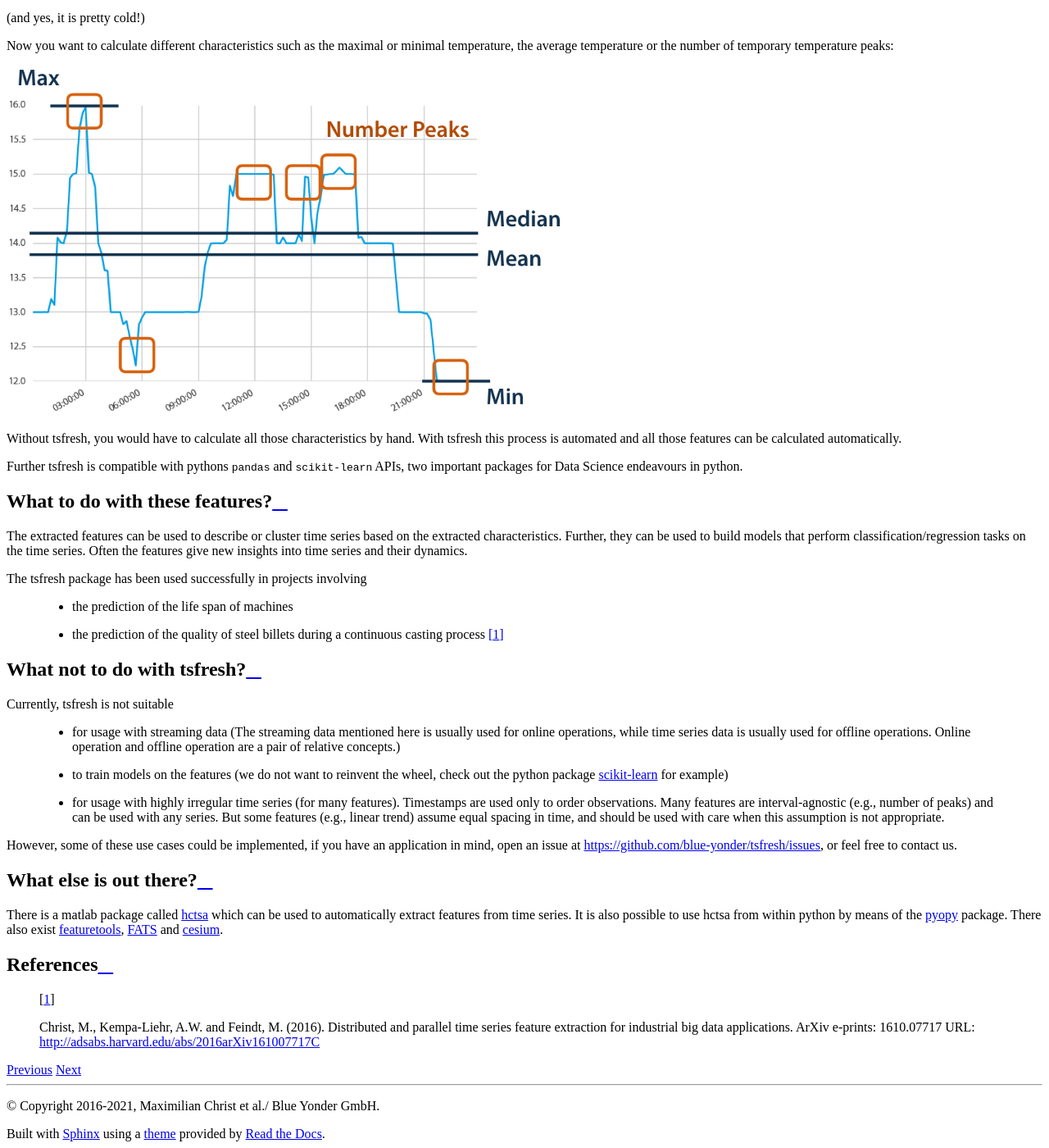
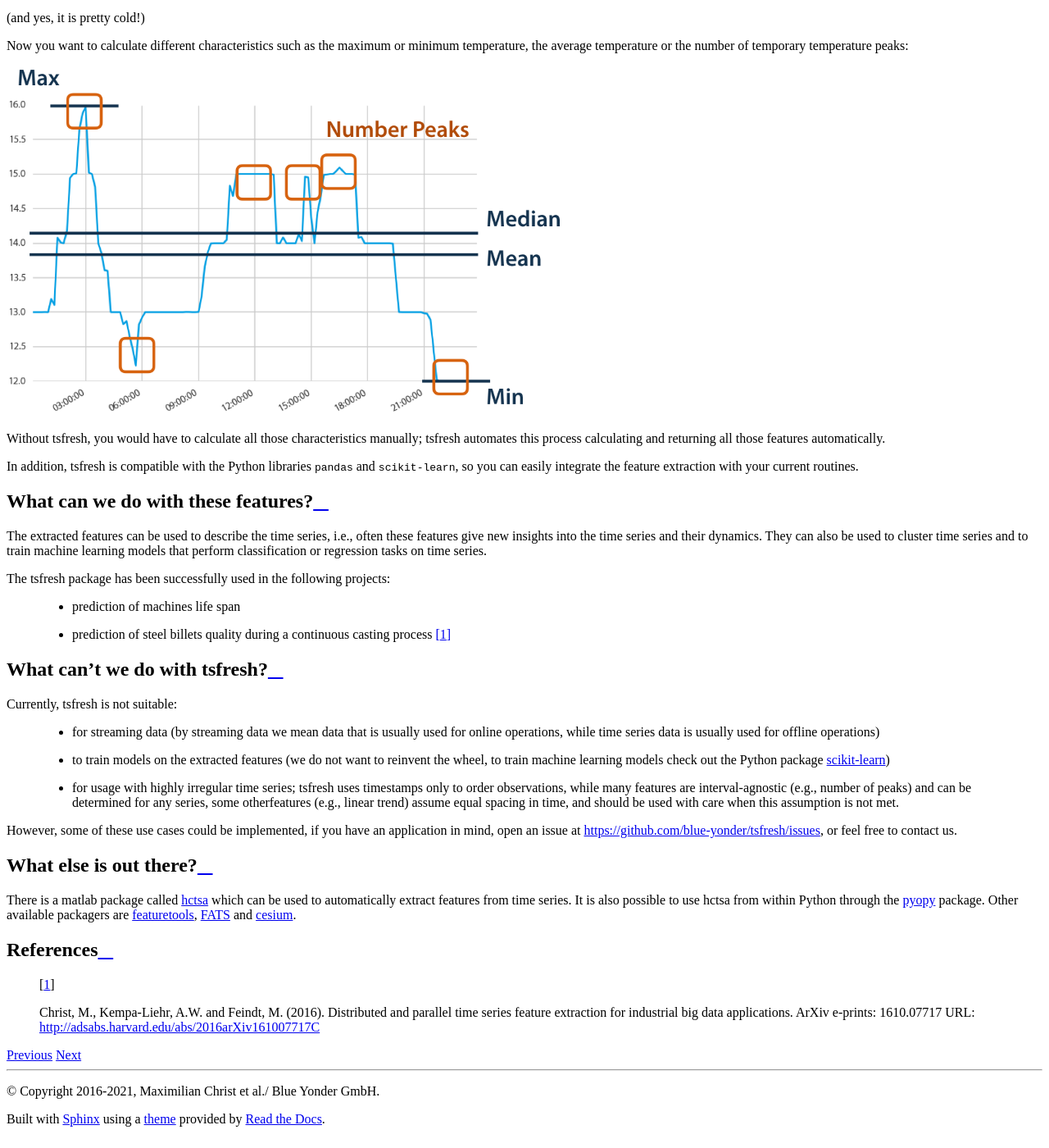
Before and after one commit to blue-yonder/tsfresh, a Sphinx documentation site: the page built from docs/text/introduction.rst, in a window 1280 px wide and 1400 px high, scrolled down 1137 px. Shown: the whole window at 82% size. Built offline with Sphinx 7.4.7 and the Read the Docs theme 2.0.0, drawn with Linux system fonts in a browser that asks for light colours; formulas are drawn with MathJax 3; the version number could not be read and is left out; some of the changed text lies outside the part shown.

Commit message:
changes wording to introduction

```diff
--- a/docs/text/introduction.rst
+++ b/docs/text/introduction.rst
@@ -1,10 +1,10 @@
 Introduction
 ============
 
-Why do you need such a module?
-------------------------------
+Why tsfresh?
+------------
 
-tsfresh is used to to extract characteristics from time series. Let's assume you recorded the ambient temperature around
+tsfresh is used to to extract characteristics from time series. Let's assume you recorded the room temperature around
 your computer over one day as the following time series:
 
 .. image:: ../images/introduction_ts_exa.png
@@ -14,7 +14,7 @@ your computer over one day as the following time series:
 
 (and yes, it is pretty cold!)
 
-Now you want to calculate different characteristics such as the maximal or minimal temperature, the average temperature
+Now you want to calculate different characteristics such as the maximum or minimum temperature, the average temperature
 or the number of temporary temperature peaks:
 
 .. image:: ../images/introduction_ts_exa_features.png
@@ -22,33 +22,33 @@ or the number of temporary temperature peaks:
    :alt: some characteristics of the time series
    :align: center
 
-Without tsfresh, you would have to calculate all those characteristics by hand. With tsfresh this process is automated
-and all those features can be calculated automatically.
+Without tsfresh, you would have to calculate all those characteristics manually; tsfresh automates this process
+calculating and returning all those features automatically.
 
-Further tsfresh is compatible with pythons :mod:`pandas` and :mod:`scikit-learn` APIs, two important packages for Data
-Science endeavours in python.
+In addition, tsfresh is compatible with the Python libraries :mod:`pandas` and :mod:`scikit-learn`, so you can easily
+integrate the feature extraction with your current routines.
 
-What to do with these features?
--------------------------------
+What can we do with these features?
+-----------------------------------
 
-The extracted features can be used to describe or cluster time series based on the extracted characteristics.
-Further, they can be used to build models that perform classification/regression tasks on the time series.
-Often the features give new insights into time series and their dynamics.
+The extracted features can be used to describe the time series, i.e., often these features give new insights into the
+time series and their dynamics. They can also be used to cluster time series and to train machine learning models that
+perform classification or regression tasks on time series.
 
-The tsfresh package has been used successfully in projects involving
+The tsfresh package has been successfully used in the following projects:
 
-    * the prediction of the life span of machines
-    * the prediction of the quality of steel billets during a continuous casting process [1]_
+    * prediction of machines life span
+    * prediction of steel billets quality during a continuous casting process [1]_
 
-What not to do with tsfresh?
-----------------------------
+What can't we do with tsfresh?
+------------------------------
 
-Currently, tsfresh is not suitable
+Currently, tsfresh is not suitable:
 
-    * for usage with streaming data (The streaming data mentioned here is usually used for online operations, while time series data is usually used for offline operations. Online operation and offline operation are a pair of relative concepts.)
-    * to train models on the features (we do not want to reinvent the wheel, check out the python package
-      `scikit-learn <http://scikit-learn.org/stable/>`_ for example)
-    * for usage with highly irregular time series (for many features). Timestamps are used only to order observations. Many features are interval-agnostic (e.g., number of peaks) and can be used with any series. But some features (e.g., linear trend) assume equal spacing in time, and should be used with care when this assumption is not appropriate.
+    * for streaming data (by streaming data we mean data that is usually used for online operations, while time series data is usually used for offline operations)
+    * to train models on the extracted features (we do not want to reinvent the wheel, to train machine learning models check out the Python package
+      `scikit-learn <http://scikit-learn.org/stable/>`_)
+    * for usage with highly irregular time series; tsfresh uses timestamps only to order observations, while many features are interval-agnostic (e.g., number of peaks) and can be determined for any series, some otherfeatures (e.g., linear trend) assume equal spacing in time, and should be used with care when this assumption is not met.
 
 However, some of these use cases could be implemented, if you have an application in mind, open
 an issue at `<https://github.com/blue-yonder/tsfresh/issues>`_, or feel free to contact us.
@@ -58,9 +58,9 @@ What else is out there?
 
 There is a matlab package called `hctsa <https://github.com/benfulcher/hctsa>`_ which can be used to automatically
 extract features from time series.
-It is also possible to use hctsa from within python by means of the `pyopy <https://github.com/strawlab/pyopy>`_
+It is also possible to use hctsa from within Python through the `pyopy <https://github.com/strawlab/pyopy>`_
 package.
-There also exist `featuretools <https://www.featuretools.com/>`_, `FATS <http://isadoranun.github.io/tsfeat/>`_ and `cesium <http://cesium-ml.org/>`_.
+Other available packagers are `featuretools <https://www.featuretools.com/>`_, `FATS <http://isadoranun.github.io/tsfeat/>`_ and `cesium <http://cesium-ml.org/>`_.
 
 References
 ----------
```
